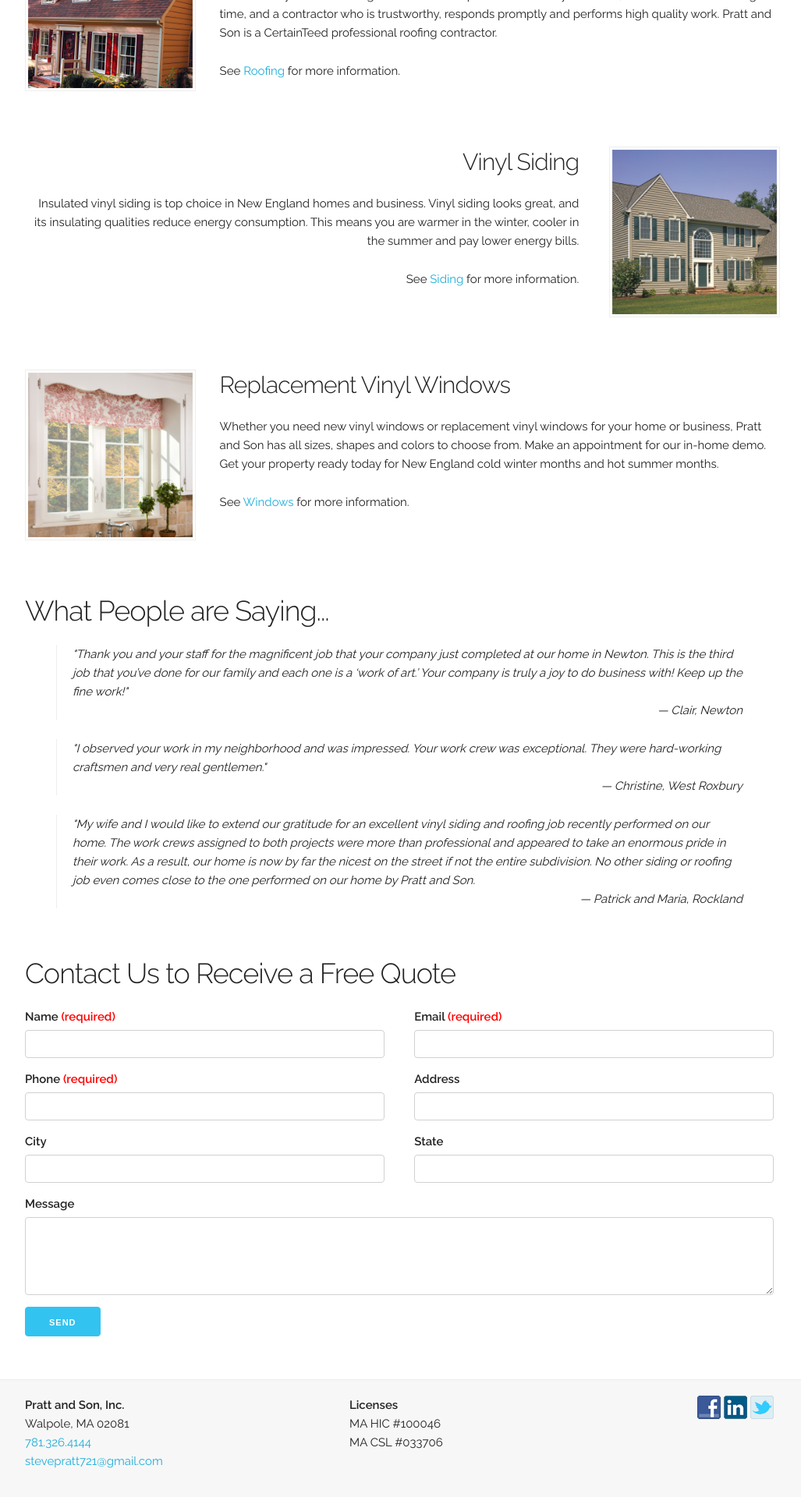
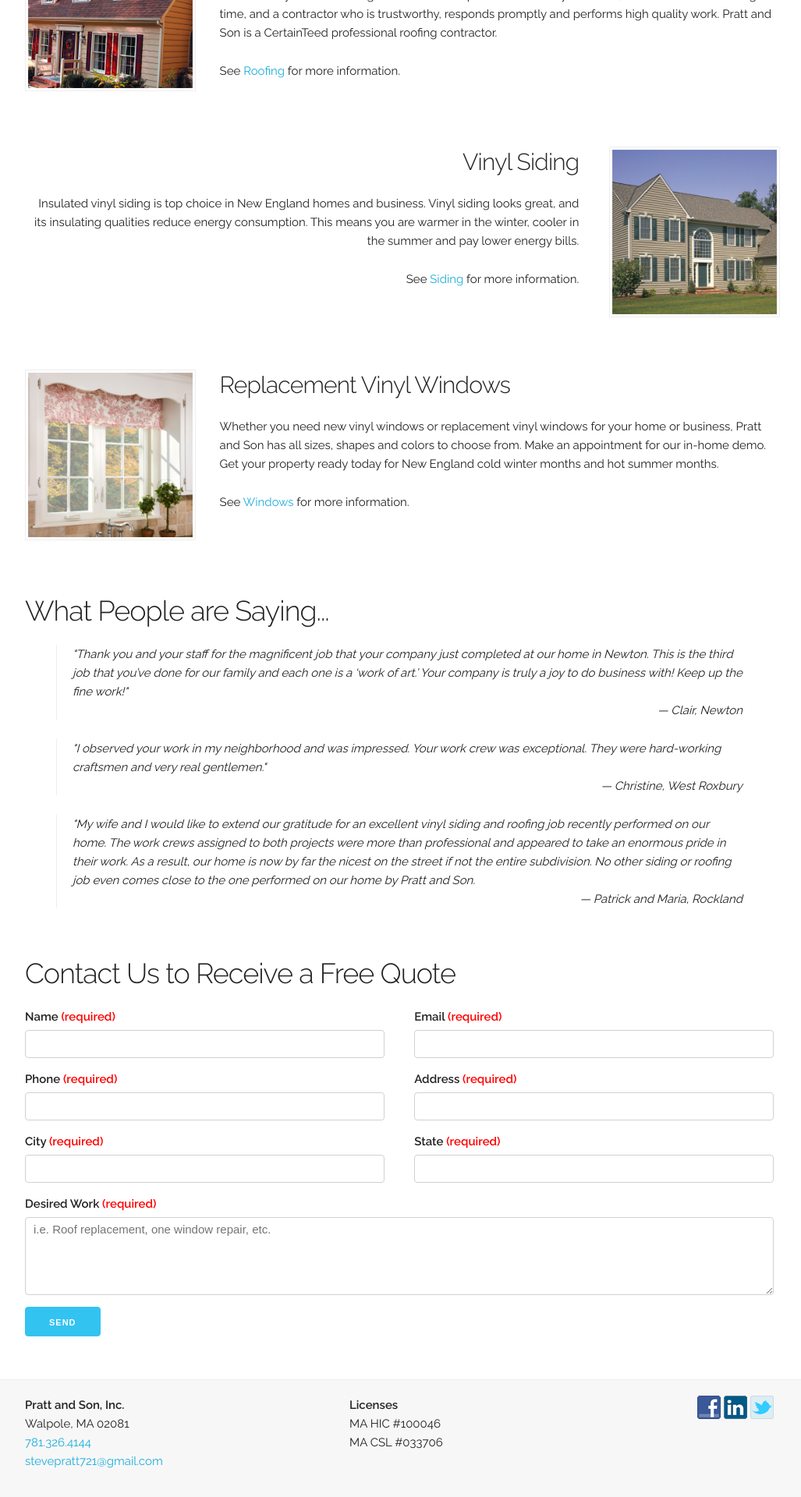
Before and after one commit to edPratt/prattandson, a Jekyll site: the page built from index.html, in a window 1280 px wide. Shown: the part 755-2675 px from the top of the page at 78% size, without its empty margins (128-1155 px from the left). Built offline with Jekyll 4.4.1, drawn with Linux system fonts in a browser that asks for light colours.

Commit message:
contact form required

```diff
--- a/_includes/contact_form.html
+++ b/_includes/contact_form.html
@@ -26,26 +26,26 @@
                 class="u-full-width" required>
             </div>
             <div class="six columns">
-                <label for="id_address">Address</label>
+                <label for="id_address" class="required">Address</label>
                 <input id="id_address" type="text" name="address"
-                class="u-full-width">
+                class="u-full-width" required>
             </div>
         </div>
         <div class="row">
             <div class="six columns">
-                <label for="id_city">City</label>
+                <label for="id_city" class="required">City</label>
                 <input id="id_city" type="text" name="city"
-                class="u-full-width">
+                class="u-full-width" required>
             </div>
             <div class="six columns">
-                <label for="id_state">State</label>
+                <label for="id_state" class="required">State</label>
                 <input id="id_state" type="text" name="state"
-                class="u-full-width">
+                class="u-full-width" required>
             </div>
         </div>
-        <label for="id_message">Message</label>
-        <textarea id="id_message" name="message"
+        <label for="id_message" class="required">Desired Work</label>
+        <textarea placeholder="i.e. Roof replacement, one window repair, etc." id="id_message" name="message"
             class="u-full-width" rows="10"></textarea>
-        <input id="contact-submit" type="submit" value="Send" class="button-primary">
+        <input id="contact-submit" type="submit" value="Send" class="button-primary" required>
     </form>
 </div>
--- /dev/null
+++ b/_includes/head.html
@@ -0,0 +1 @@
+<meta name="description" content="Local contractor provides roofing, siding, windows &amp; gutter repairs, replacements &amp; installs in Stoughton, Easton, Sharon, Canton, Foxboro &amp; Mansfield MA.">
--- a/css/app.css
+++ b/css/app.css
@@ -141,6 +141,12 @@
     margin: 6rem 0;
 }
 
+div.content-section-1 {
+    margin: 6rem 0;
+    background-image: linear-gradient( rgba(0, 0, 0, 0.5), rgba(0, 0, 0, 0.5) ), url('/img/worker.jpg');
+
+}
+
 .text-right {
     text-align: right;
 }
--- a/index.html
+++ b/index.html
@@ -1,9 +1,10 @@
 ---
 layout: page
 page_name: home
-title: Pratt and Son - Home Contractor
-description: Pratt and Son provides top-quality workmanship for exterior home remodeling at a reasonable price, serving customers
+title: Roofing, Siding, Windows Contractor In Westwood MA | Pratt and Son Inc.
+description: Pratt and Son provides top-quality roofing, siding, window, & gutter repairs, replacements, & installment Westwood, Walpole, Norwood, Taunton, Sharon, Canton, Foxboro, Franklin & Mansfield MA.
 ---
+
 
 <div class="content-section">
     <h3 class="tagline">
```
